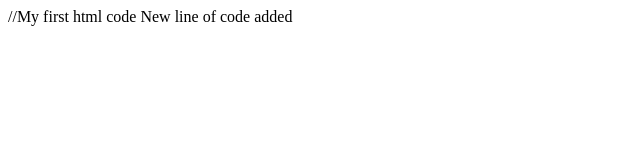
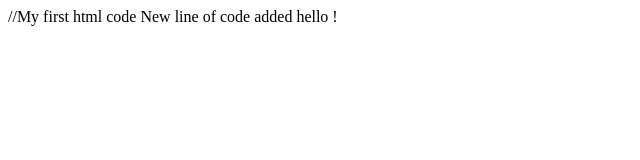
Before and after one commit to saurav300/MyFirstProject, a plain HTML site: page index.html in a window 1280 px wide. Shown: the full height of the page, 0-640 px from the left. Drawn offline with Linux system fonts and the light colour scheme.

Commit message:
upgradecode

```diff
--- a/index.html
+++ b/index.html
@@ -8,5 +8,7 @@
 </head>
 <body>
     New line of code added
+
+    <h>hello !</h>
 </body>
 </html>
```
